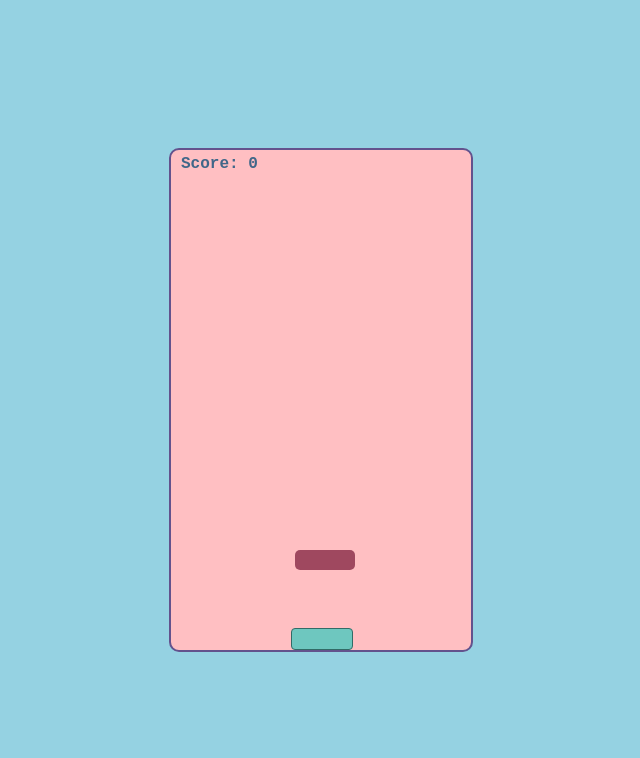
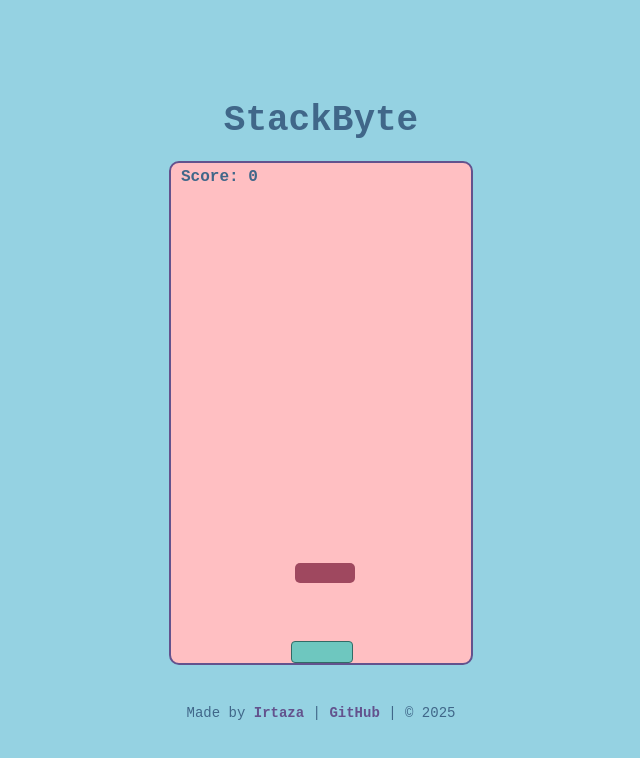
Before and after one commit to Irtaza2009/QR-Code-Stack-Tower, a plain HTML site: page mini.html in a window 1280 px wide. Shown: the whole page, without its empty margins (319-959 px from the left). Drawn offline with Linux system fonts and the light colour scheme.

Commit message:
added qr code, updated readme, added footer, added title

```diff
--- a/mini.html
+++ b/mini.html
@@ -3,7 +3,7 @@
   <head>
     <meta charset="UTF-8" />
     <meta name="viewport" content="width=device-width, initial-scale=1.0" />
-    <title>Tower Stack</title>
+    <title>StackByte</title>
     <style>
       body {
         margin: 0;
@@ -11,9 +11,16 @@
         display: flex;
         justify-content: center;
         align-items: center;
+        flex-direction: column;
         height: 100vh;
         background-color: #95d2e2; /* Pastel Blue - Light */
         font-family: "Courier New", Courier, monospace;
+      }
+
+      h1 {
+        font-size: 36px;
+        color: #406789; /* Pastel Blue - Medium */
+        margin: 20px;
       }
 
       #game {
@@ -24,6 +31,7 @@
         border: 2px solid #63528d; /* Pastel Purple - Medium */
         overflow: hidden;
         border-radius: 10px;
+        margin-bottom: 20px;
       }
 
       #stack {
@@ -73,14 +81,33 @@
         text-align: center;
         z-index: 1000;
       }
+
+      footer {
+        text-align: center;
+        font-size: 14px;
+        margin-top: 20px;
+        color: #406789; /* Pastel Blue - Medium */
+      }
+
+      footer a {
+        color: #63528d; /* Pastel Purple - Medium */
+        text-decoration: none;
+        font-weight: bold;
+      }
+
+      footer a:hover {
+        text-decoration: underline;
+      }
     </style>
   </head>
   <body>
+    <h1>StackByte</h1>
     <div id="game">
       <div id="stack"></div>
       <div id="moving-block"></div>
       <div id="score">Score: 0</div>
     </div>
+
     <script>
       const game = document.getElementById("game");
       const stack = document.getElementById("stack");
@@ -207,5 +234,12 @@
 
       initGame();
     </script>
+
+    <footer>
+      Made by
+      <a href="https://irtaza.xyz/portfolio" target="_blank">Irtaza</a> |
+      <a href="https://github.com/Irtaza2009" target="_blank">GitHub</a> | ©
+      2025
+    </footer>
   </body>
 </html>
--- a/style.css
+++ b/style.css
@@ -4,6 +4,7 @@ body {
   display: flex;
   justify-content: center;
   align-items: center;
+  flex-direction: column;
   height: 100vh;
   background-color: #95d2e2; /* Pastel Blue - Light */
   font-family: "Courier New", Courier, monospace;
@@ -66,3 +67,26 @@ body {
   text-align: center;
   z-index: 1000;
 }
+
+footer {
+  text-align: center;
+  font-size: 14px;
+  margin-top: 20px;
+  color: #406789; /* Pastel Blue - Medium */
+}
+
+footer a {
+  color: #63528d; /* Pastel Purple - Medium */
+  text-decoration: none;
+  font-weight: bold;
+}
+
+footer a:hover {
+  text-decoration: underline;
+}
+
+h1 {
+  font-size: 36px;
+  color: #406789; /* Pastel Blue - Medium */
+  margin: 20px;
+}
```
Also changed, not shown: index.html (+6 -0 lines), data-URI.txt, 1 other file.
